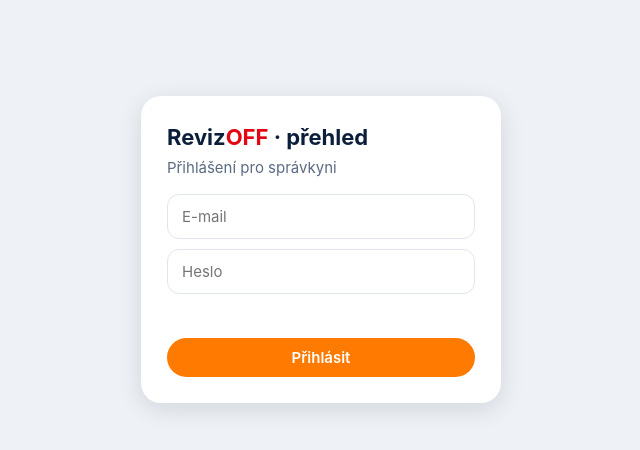
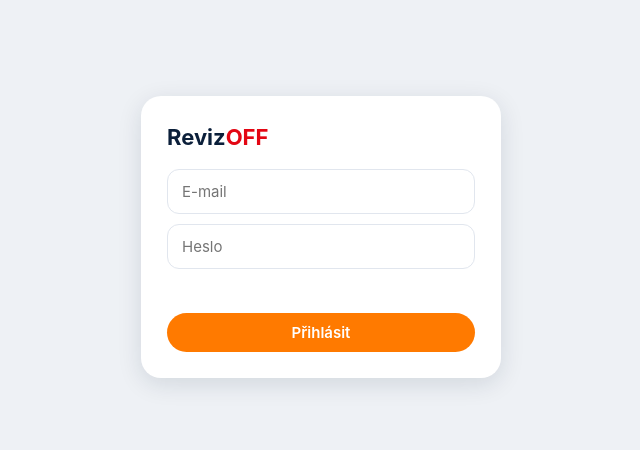
Before and after one commit to get-revizoff/get-revizoff.github.io, a plain HTML site: page p-ca6328312440.html in a window 1280 px wide. Shown: the whole page, without its empty margins (319-959 px from the left). Drawn offline with Linux system fonts and the light colour scheme.

Commit message:
Add files via upload

```diff
--- a/p-ca6328312440.html
+++ b/p-ca6328312440.html
@@ -4,7 +4,7 @@
 <meta charset="utf-8">
 <meta name="viewport" content="width=device-width,initial-scale=1">
 <meta name="robots" content="noindex,nofollow">
-<title>Přehled</title>
+<title>RevizOFF</title>
 <style>
 :root{--blue:#2f5aa0;--accent:#ff7a00;--red:#e30613;--ink:#0b1f3a;--mute:#5b6b82;--paper:#eef1f5;--card:#fff;--line:#e1e6ee;--ok:#16a34a}
 *{box-sizing:border-box}
@@ -40,8 +40,7 @@ tr:last-child td{border-bottom:0}
 <body>
 <div id="vLogin">
  <form class="login" id="fLogin">
-  <h1>Reviz<span style="color:var(--red)">OFF</span> · přehled</h1>
-  <p>Přihlášení pro správkyni</p>
+  <h1 style="margin-bottom:16px">Reviz<span style="color:var(--red)">OFF</span></h1>
   <input id="em" type="email" placeholder="E-mail" autocomplete="username" required>
   <input id="pw" type="password" placeholder="Heslo" autocomplete="current-password" required>
   <div class="err" id="eLogin"></div>
```
